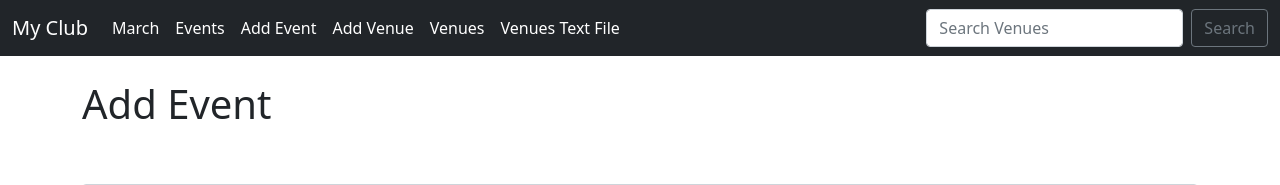
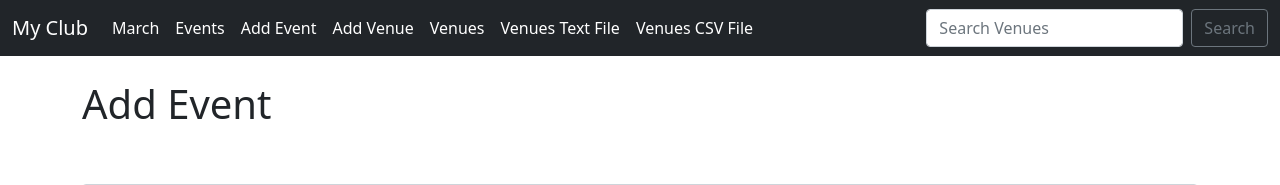
Before and after one commit to vladimirmaciel/Wednesdays, a Django app: page /add_event in a window 1280 px wide. Shown: the top 185 px of the page. Run offline with Django 3.2, Linux system fonts and the light colour scheme; data comes from the database, SQL or seed files in the repository.

Commit message:
add csv file

```diff
--- a/myclub_website/events/templates/events/navbar.html
+++ b/myclub_website/events/templates/events/navbar.html
@@ -47,6 +47,11 @@
             Venues Text File</a
           >
         </li>
+        <li class="nav-item">
+          <a class="nav-link active" href="{% url 'venue_csv' %}">
+            Venues CSV File</a
+          >
+        </li>
 
         <!-- <li class="nav-item dropdown">
                     <a class="nav-link dropdown-toggle" href="#" id="navbarDropdown" role="button" data-bs-toggle="dropdown" aria-expanded="false">
--- a/myclub_website/events/urls.py
+++ b/myclub_website/events/urls.py
@@ -24,6 +24,8 @@ urlpatterns = [
     path('delete_event/<event_id>', views.delete_event, name='delete-event'),
     path('delete_venue/<venue_id>', views.delete_venue, name='delete-venue'),
     path('venue_text', views.venue_text, name='venue_text'),
+    path('venue_csv', views.venue_csv, name='venue_csv'),
+
 
 
 ]
--- a/myclub_website/events/views.py
+++ b/myclub_website/events/views.py
@@ -7,6 +7,37 @@ from django.http import HttpResponseRedirect, response
 from django.http import HttpResponse
 from .models import Event, Venue
 from .forms import VenueForm, EventForm
+import csv
+
+# Generate csv File Venue List
+
+
+def venue_csv(request):
+    response = HttpResponse(content_type='text/csv')
+    response['Content-Disposition'] = 'attachment; filename=venues.csv'
+
+    # Create csv writer
+    writer = csv.writer(response)
+
+    # Designate The Model
+    venues = Venue.objects.all()
+
+    #  Add Column headings to the csv file
+    writer.writerow(['Venue Name', 'Address', 'Zip Code',
+                    'Phone', 'Web Address', 'Email'])
+
+    # Loop Thu and output
+    for venue in venues:
+
+        writer.writerow(
+            [venue.name,
+             venue.address,
+             venue.zip_code,
+             venue.phone,
+             venue.web,
+             venue.email_address])
+
+    return response
 
 # Generate Text File Venue List
 
```
